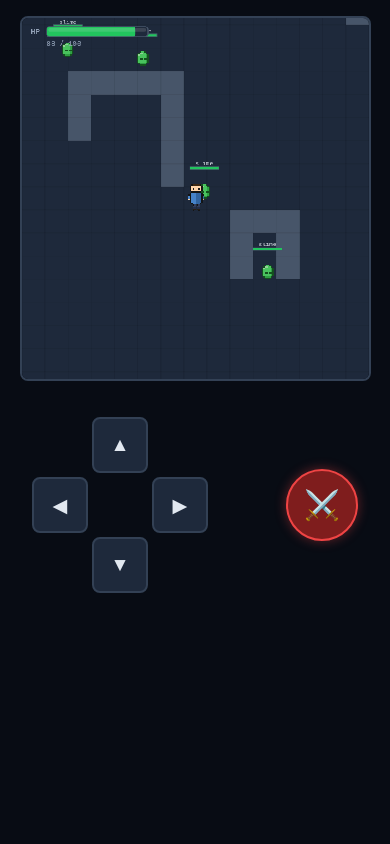
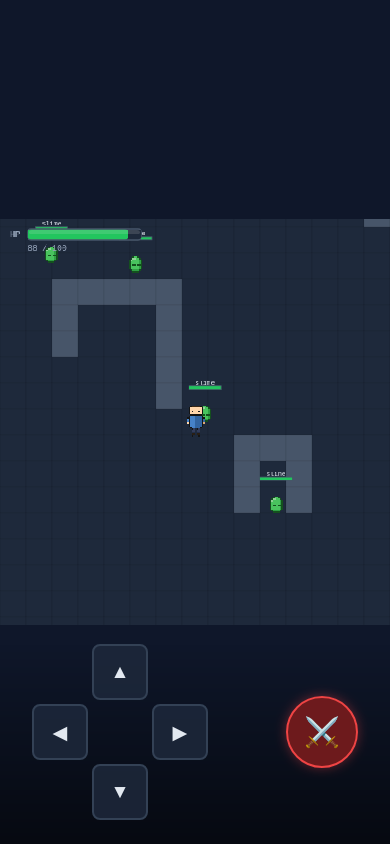
Before and after one commit to Herdes-s/Origem_Game, a React (Vite) app: page /game in a window 390 px wide. Built offline with nearby package versions, Linux system fonts and the light colour scheme.

Commit message:
style: almentar proporções da tela

```diff
--- a/src/components/ControlGame/ControlGame.module.scss
+++ b/src/components/ControlGame/ControlGame.module.scss
@@ -1,13 +1,23 @@
-// Wrapper que posiciona dpad e botão de ataque lado a lado
+// Desktop: escondido
+// Mobile: fixo no rodapé da tela em position absolute
 .controls_wrapper {
-  display: flex;
-  justify-content: space-between;
-  align-items: center;
-  padding: 1rem 2rem;
-  width: 100%;
+  display: none; // escondido por padrão (desktop)
 
-  @media (min-width: 768px) {
-    display: none; // esconde no desktop
+  @media (max-width: 767px) {
+    display: flex;
+    justify-content: space-between;
+    align-items: center;
+    padding: 0 2rem 1.5rem;
+
+    // Fixo no rodapé — sobrepõe o canvas sem empurrar o layout
+    position: fixed;
+    bottom: 0;
+    left: 0;
+    right: 0;
+    z-index: 10;
+
+    // Fundo levemente translúcido para separar visualmente do mapa
+    background: linear-gradient(to top, rgba(0,0,0,0.6) 0%, transparent 100%);
   }
 }
 
@@ -28,7 +38,7 @@
 .btn {
   width: 100%;
   height: 100%;
-  background: #1e293b;
+  background: rgba(30, 41, 59, 0.85);
   border: 2px solid #334155;
   border-radius: 8px;
   color: #e2e8f0;
@@ -55,7 +65,7 @@
   width: 72px;
   height: 72px;
   border-radius: 50%;
-  background: #7f1d1d;
+  background: rgba(127, 29, 29, 0.85);
   border: 2px solid #ef4444;
   color: #fef2f2;
   font-size: 1.8rem;
--- a/src/components/ScreenGame/ScreenGame.module.scss
+++ b/src/components/ScreenGame/ScreenGame.module.scss
@@ -1,22 +1,38 @@
 @import "../../styles/variables";
 
+// Container da tela — ocupa todo o viewport
+// O canvas escala dentro dele via object-fit
 .screen_game {
+  position: fixed;
+  inset: 0; // top: 0, right: 0, bottom: 0, left: 0
   display: flex;
   justify-content: center;
   align-items: center;
-  padding: 1rem;
+  background: #0f172a;
+  overflow: hidden;
+}
+
+.screen_base {
+  width: 100%;
+  height: 100%;
+  display: flex;
+  justify-content: center;
+  align-items: center;
 }
 
 .canvas {
-  max-width: 90vw;
+  // Ocupa o máximo possível mantendo proporção do canvas (480x500)
+  // width/height em px são definidos no elemento, CSS só escala visualmente
+  max-width: 100vw;
+  max-height: 100vh;
+  width: auto;
   height: auto;
-
-  border: 2px solid #334155;
-  border-radius: 8px;
 
   image-rendering: pixelated;
 
-  @media(max-width: 768px) {
-
+  // No mobile deixa ocupar tudo verticalmente
+  // e sobra espaço embaixo para os botões em absolute
+  @media (max-width: 767px) {
+    max-height: calc(100vh - 220px); // reserva espaço para os controles
   }
 }
```
